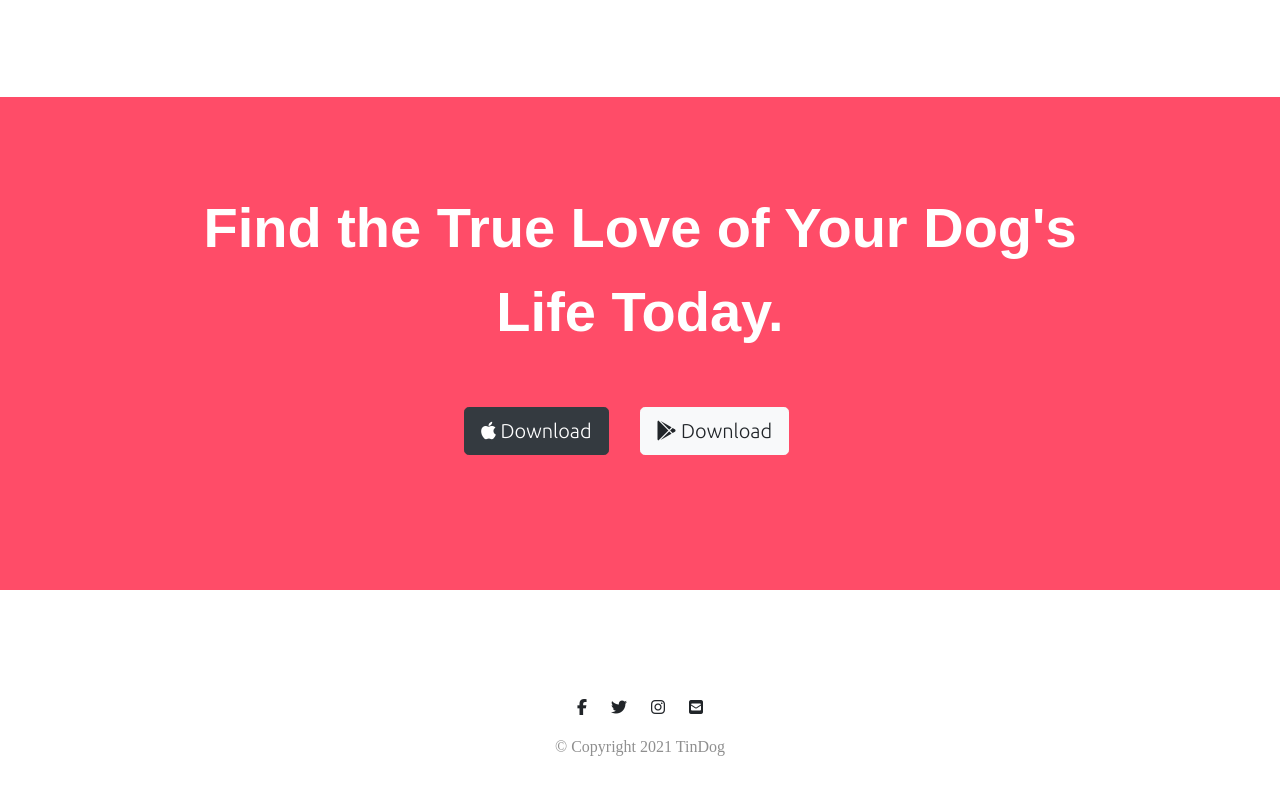
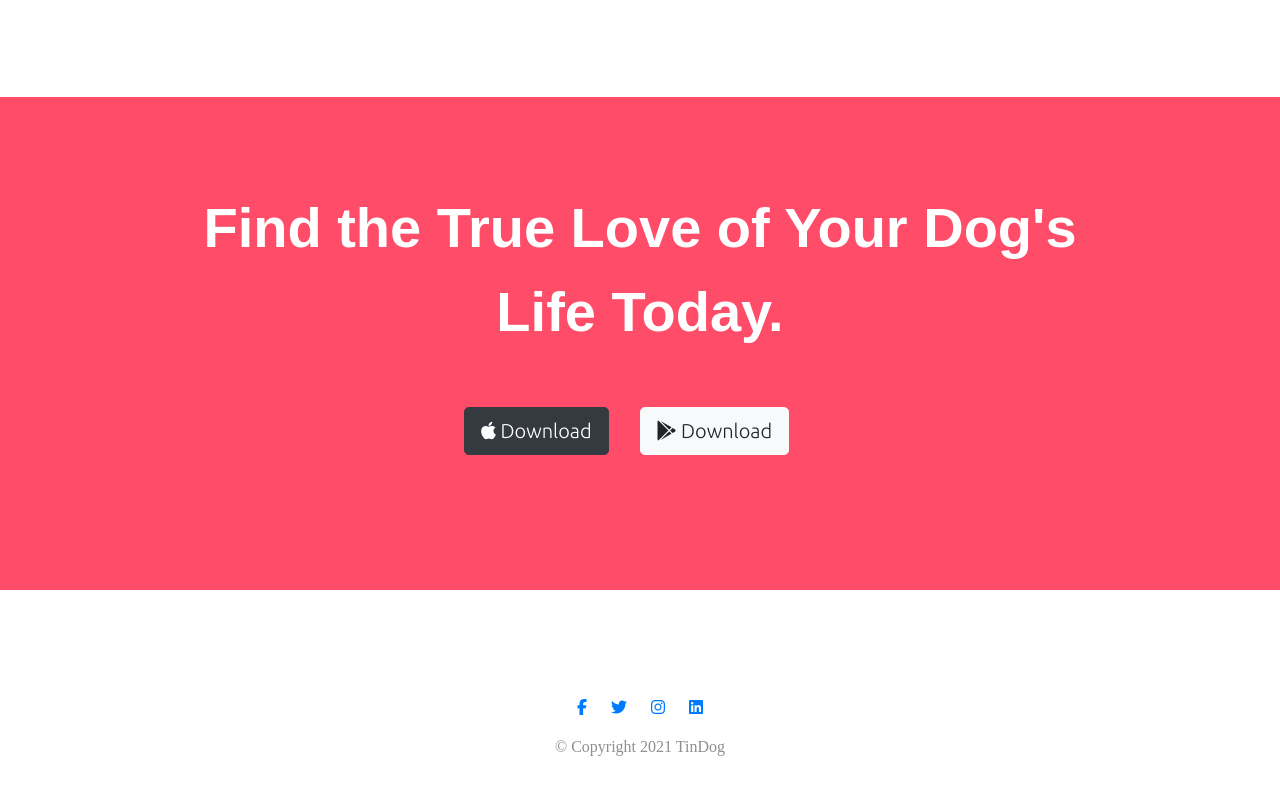
Before and after one commit to akshaybarge315/tindog.github.io, a plain HTML site: page index.html in a window 1280 px wide. Shown: the part 2406-3201 px from the top of the page. Drawn offline with nearby package versions, Linux system fonts and the light colour scheme.

Commit message:
Update index.html

```diff
--- a/index.html
+++ b/index.html
@@ -213,10 +213,10 @@
   <!-- Footer -->
 
   <footer id="footer">
-    <i class=" social-icon fab fa-facebook-f"></i>
-    <i class=" social-icon fab fa-twitter"></i>
-    <i class=" social-icon fab fa-instagram"></i>
-    <i class=" social-icon fas fa-envelope-square"></i>
+    <a href="#"><i class=" social-icon fab fa-facebook-f"></i></a>
+    <a href="#"><i class=" social-icon fab fa-twitter"></i></a>
+    <a href="https://www.instagram.com/_akshaybarge_/" target="_blank"><i class=" social-icon fab fa-instagram"></i></a>
+    <a href="https://www.linkedin.com/in/akshaybarge315/"><i class="social-icon fab fa-brands fa-linkedin"></i></a>
     <p>© Copyright 2021 TinDog</p>
 
   </footer>
```
